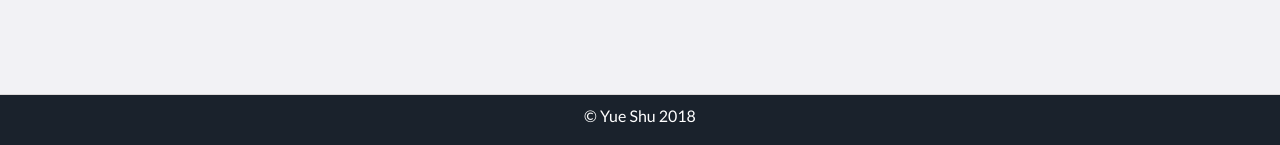
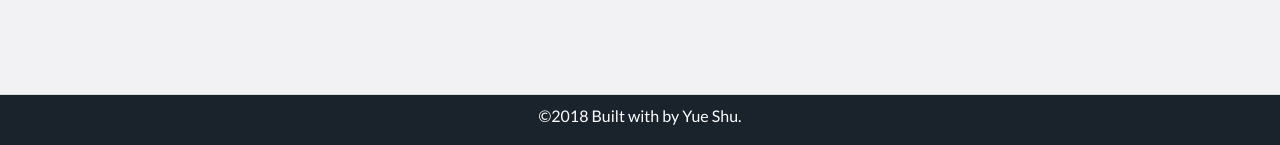
Before and after one commit to yueshu7939/MyPage, a Jekyll site: the page built from index.html, in a window 1280 px wide and 900 px high, scrolled down 4175 px. Shown: the part 752-897 px from the top of the window. Built offline with Jekyll 4.4.1, drawn with Linux system fonts in a browser that asks for light colours; nearby versions of some CDN libraries; library files that are not in the unit come from our copies.

Commit message:
footer fix

```diff
--- a/_includes/footer.html
+++ b/_includes/footer.html
@@ -1,5 +1,5 @@
 <footer class="footer">
-    <p>&copy; {{site.username}} 2018</p>
+    <p>&copy;2018 Built with <i class="icon ion-heart"></i> by {{site.username}}. </p>
 </footer>
 <script src="//cdn.jsdelivr.net/particles.js/2.0.0/particles.min.js"></script>
 <script src="{{ "/assets/js/sweet-scroll.min.js" | prepend: site.baseurl }}"></script>
```
